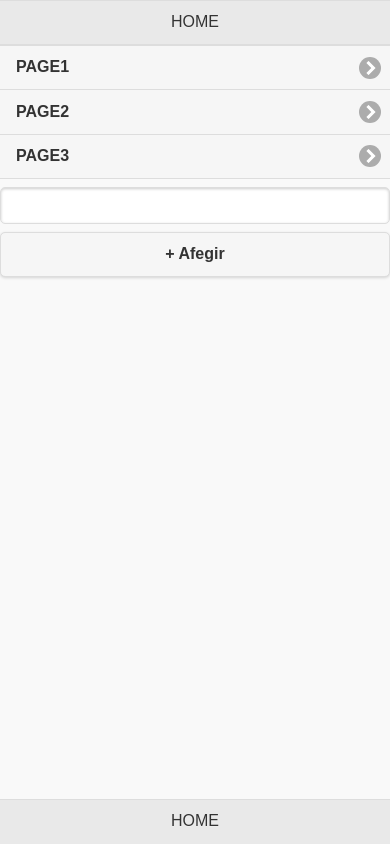
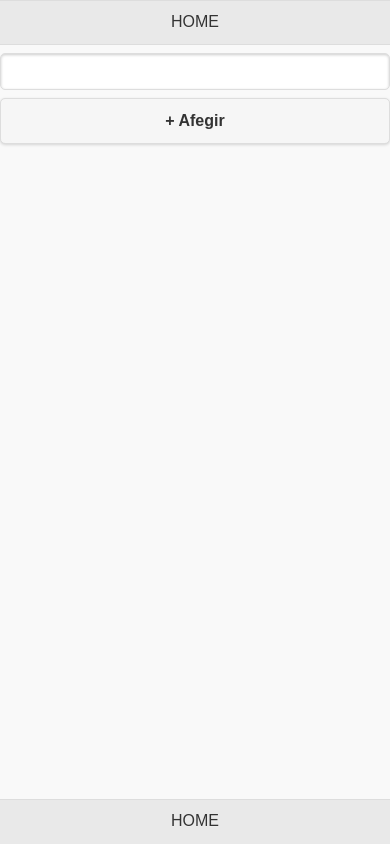
Before and after one commit to JesusSePe/sevillaList, a website: page www/index.html in a window 390 px wide. Drawn offline with Linux system fonts and the light colour scheme; some packages are replaced by stand-ins of ours.

Commit message:
Formatted

```diff
--- a/www/index.html
+++ b/www/index.html
@@ -30,15 +30,6 @@
                 <h1>Home</h1>
             </div>
             <ul data-role="listview">
-                <li>
-                    <a href="#page1">Page1</a>
-                </li>
-                <li>
-                    <a href="#page2">Page2</a>
-                </li>
-                <li>
-                    <a href="#page3">Page3</a>
-                </li>
             </ul>
             <input type="text" id="newTask">
             <button id="addButton">+ Afegir</button>
--- a/www/js/index.js
+++ b/www/js/index.js
@@ -2,8 +2,6 @@
 // Wait for the deviceready event before using any of Cordova's device APIs.
 // See https://cordova.apache.org/docs/en/latest/cordova/events/events.html#deviceready
 document.addEventListener('deviceready', onDeviceReady, false);
-
-const taques = "tasques";
 
 function refresca_view(tasques) {
     console.log(tasques);
@@ -13,12 +11,12 @@ function refresca_view(tasques) {
 
     // omplir les dades view
     var cont = 0;
-    for(const tasca of tasques) {
-        $('ul').append("<li pos='"+cont+"'class='ui-li-has-alt ui-last-child'><a class='ui-btn' href='#'>"+tasca+"</a><a class='ui-icon ui-icon-delete ui-icon-shadow ui-btn ui-btn-icon-notext ui-icon-carat-r' title></a></li>");
+    for (const tasca of tasques) {
+        $('ul').append("<li pos='" + cont + "'class='ui-li-has-alt ui-last-child'><a class='ui-btn' href='#'>" + tasca + "</a><a class='ui-icon ui-icon-delete ui-icon-shadow ui-btn ui-btn-icon-notext ui-icon-carat-r' title></a></li>");
         cont++;
     }
     // ELIMINAR TASCA
-    $(".ui-icon-delete").click(function() {
+    $(".ui-icon-delete").click(function () {
         del = $(this).parent().attr('pos');
         console.log(del);
         db = JSON.parse(localStorage.getItem("tasques"));
@@ -32,7 +30,7 @@ function saveTask() {
     //capturem text
     var text = $('#newTask').val();
 
-    // afegr task a localStorage
+    // afegir task a localStorage
     var tasques = JSON.parse(localStorage.getItem("tasques"));
     tasques.push(text);
     localStorage.setItem("tasques", JSON.stringify(tasques));
@@ -53,20 +51,20 @@ function onDeviceReady() {
 
 
     // inicialitzar array tasques al localStorage si no existeix
-    if( !localStorage.getItem("tasques") ) {
-        localStorage.setItem("tasques", JSON.stringify([]) );
+    if (!localStorage.getItem("tasques")) {
+        localStorage.setItem("tasques", JSON.stringify([]));
     }
 
 
     // inicialitzem tasklist amb les dades existents
     var dades = JSON.parse(localStorage.getItem("tasques"));
     refresca_view(dades);
-    $("#addButton").click(function() {
+    $("#addButton").click(function () {
         saveTask();
     });
 
-    $('#newTask').on('keypress',function(e) {
-        if(e.which == 13) {
+    $('#newTask').on('keypress', function (e) {
+        if (e.which == 13) {
             saveTask();
         }
     });
```
